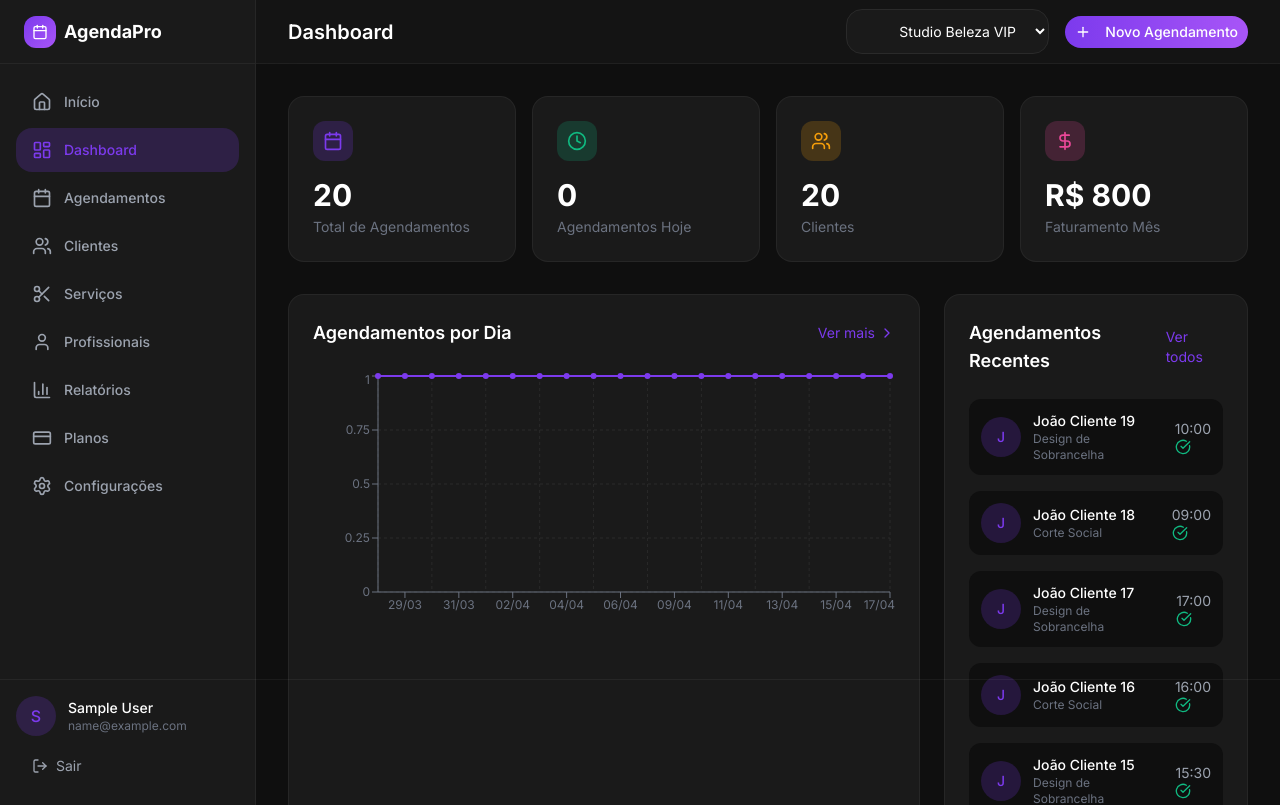
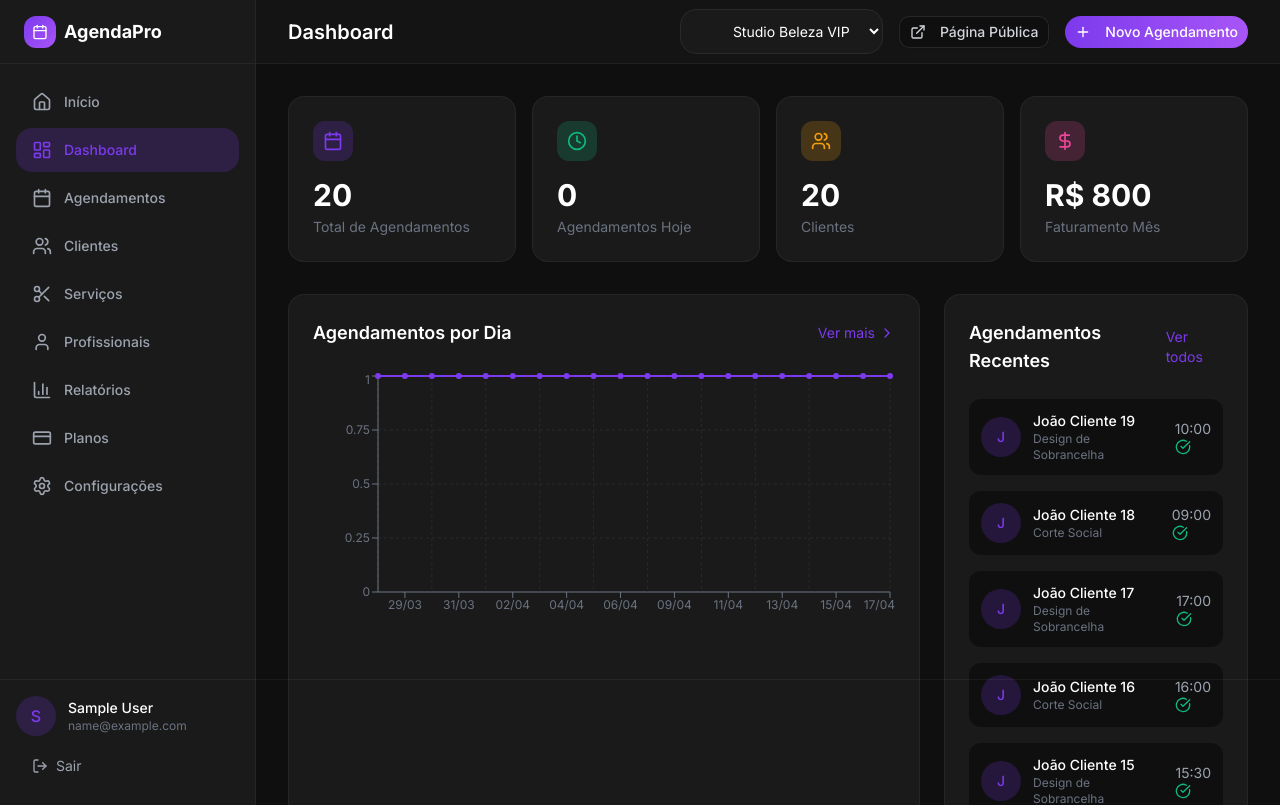
Before and after one commit to gblruz/AgendaPro, a React (Vite) app: page /dashboard in a window 1280 px wide. Shown: the top 805 px of the page. Built offline with nearby package versions, Linux system fonts and the light colour scheme; sample sign-in values are in the browser's storage.

Commit message:
feat: adicionar link visivel para a area publica de agendamento na dashboard

```diff
--- a/src/components/dashboard/Header.tsx
+++ b/src/components/dashboard/Header.tsx
@@ -1,4 +1,4 @@
-import { Menu, Plus } from 'lucide-react';
+import { Menu, Plus, ExternalLink } from 'lucide-react';
 import { Link } from 'react-router-dom';
 import { Button } from '@/components/ui/button';
 import { type Business } from '@/services/api';
@@ -24,7 +24,7 @@ export function Header({ title, businesses, selectedBusiness, onBusinessChange,
         <h1 className="text-xl font-semibold text-white">{title}</h1>
       </div>
 
-      <div className="flex items-center gap-4">
+      <div className="flex items-center gap-2 sm:gap-4">
         {/* Business Selector */}
         {businesses.length > 0 && (
           <select
@@ -38,6 +38,19 @@ export function Header({ title, businesses, selectedBusiness, onBusinessChange,
           </select>
         )}
 
+        {/* Public Booking Page Link */}
+        {selectedBusiness && (
+          <a href={`/booking/${selectedBusiness}`} target="_blank" rel="noopener noreferrer">
+            <Button size="sm" variant="outline" className="hidden border-white/10 text-gray-300 hover:text-white hover:bg-white/5 md:flex">
+              <ExternalLink className="w-4 h-4 mr-2" />
+              Página Pública
+            </Button>
+            <Button size="icon" variant="outline" className="md:hidden border-white/10 text-gray-300 hover:text-white hover:bg-white/5">
+              <ExternalLink className="w-4 h-4" />
+            </Button>
+          </a>
+        )}
+
         <Link to="/dashboard/appointments/new">
           <Button size="sm" className="btn-primary">
             <Plus className="w-4 h-4 mr-2" />
```
